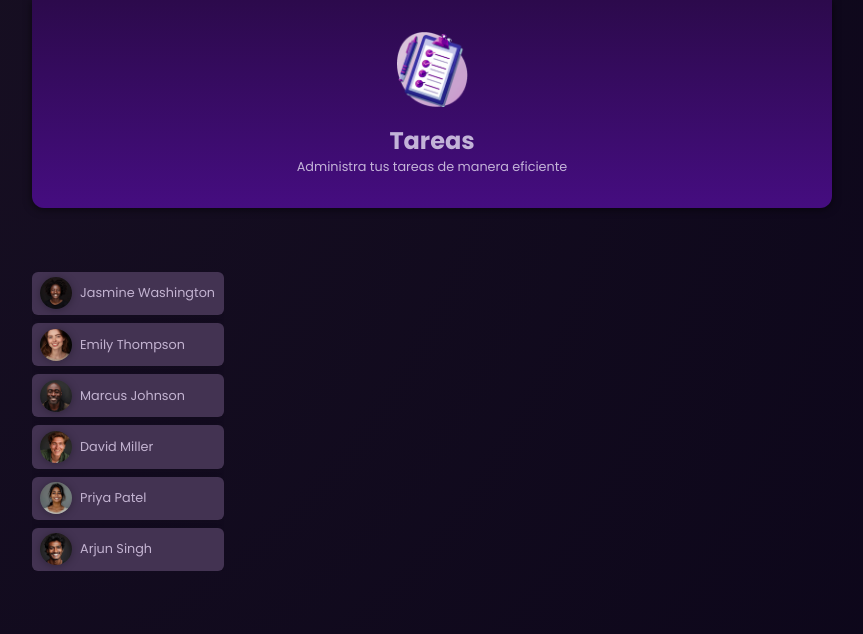
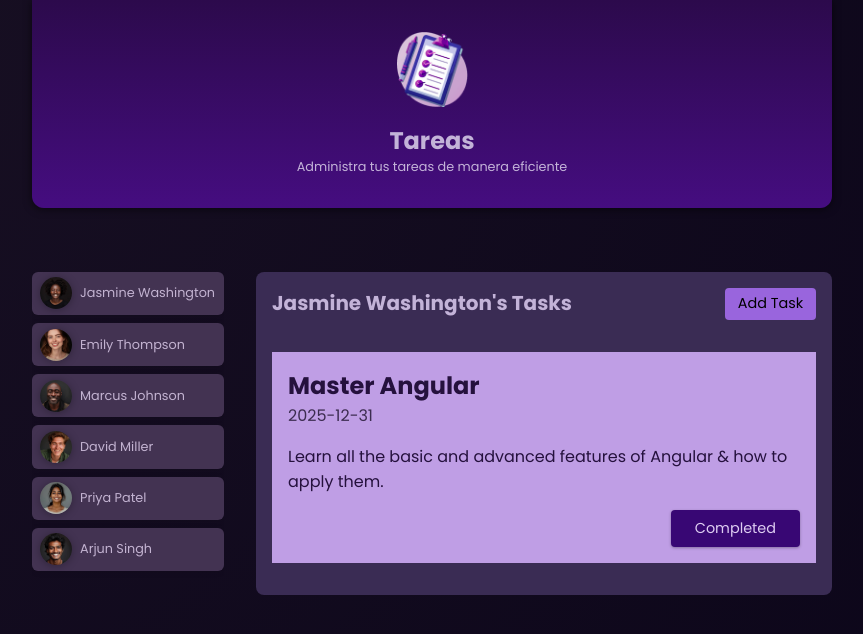
Before and after one commit to manurgz10/angular_course, an Angular app in the folder 01-starting-project/: page / in a window 1280 px wide. Both pictures are taken after a click on the button "Jasmine Washington". Shown: the top 634 px of the page, without its empty margins (208-1071 px from the left). Built offline with nearby package versions, Linux system fonts and the light colour scheme.

Commit message:
Added Task Component and display tasks for each user

```diff
--- a/01-starting-project/src/app/app.component.html
+++ b/01-starting-project/src/app/app.component.html
@@ -1,7 +1,7 @@
 <app-header />
 <main>
     <ul id="users">
-        @for (user of users; track $index) {
+        @for (user of users; track user.id) {
         <li>
             <app-user (select)="onSelectUser($event)" [user]="users[$index]" />
         </li>
@@ -9,5 +9,10 @@
         <p>No users found.</p>
         }
     </ul>
-
+    @if (idUser) {
+        <app-tasks [id]="idUser"/>
+    }
+    @else {
+        <p id="fallback">Selecciona un usuario para ver sus tareas.</p>
+    }
 </main>
--- a/01-starting-project/src/app/app.component.ts
+++ b/01-starting-project/src/app/app.component.ts
@@ -2,18 +2,19 @@ import { Component } from '@angular/core';
 import { HeaderComponent } from './header/header.component';
 import { UserComponent } from "./user/user.component";
 import { DUMMY_USERS } from './dummy-users';
+import { TasksComponent } from './tasks/tasks.component';
 
 @Component({
     selector: 'app-root',
     standalone: true,
     templateUrl: './app.component.html',
     styleUrl: './app.component.css',
-    imports: [HeaderComponent, UserComponent]
+    imports: [HeaderComponent, UserComponent, TasksComponent]
 })
 export class AppComponent {
     users = DUMMY_USERS;
-
+    idUser?: string;
     onSelectUser(id: string) {
-        console.log('Selected user with id ' + id);
+        this.idUser = id;
       }
 }
--- /dev/null
+++ b/01-starting-project/src/app/dummy-tasks.ts
@@ -0,0 +1,25 @@
+export const dummyTasks = [
+    {
+      id: 't1',
+      userId: 'u1',
+      title: 'Master Angular',
+      summary:
+        'Learn all the basic and advanced features of Angular & how to apply them.',
+      dueDate: '2025-12-31',
+    },
+    {
+      id: 't2',
+      userId: 'u3',
+      title: 'Build first prototype',
+      summary: 'Build a first prototype of the online shop website',
+      dueDate: '2024-05-31',
+    },
+    {
+      id: 't3',
+      userId: 'u3',
+      title: 'Prepare issue template',
+      summary:
+        'Prepare and describe an issue template which will help with project management',
+      dueDate: '2024-06-15',
+    },
+  ]
--- /dev/null
+++ b/01-starting-project/src/app/task/task.component.css
@@ -0,0 +1,37 @@
+article {
+    padding: 1rem;
+    color: #25113d;
+    background-color: #bf9ee5;
+  }
+
+  h2 {
+    margin: 0;
+  }
+
+  time {
+    color: #3c2c50;
+  }
+
+  .actions {
+    text-align: right;
+    margin: 0;
+  }
+
+  .actions button {
+    font: inherit;
+    font-size: 0.9rem;
+    cursor: pointer;
+    background-color: #380774;
+    color: #decdf2;
+    border-radius: 4px;
+    padding: 0.5rem 1.5rem;
+    border: none;
+    box-shadow: 0 1px 3px rgba(0, 0, 0, 0.3);
+    transition: all 0.3s ease;
+  }
+
+  .actions button:hover,
+  .actions button:active {
+    background-color: #4a0774;
+    box-shadow: 0 1px 6px rgba(0, 0, 0, 0.3);
+  }
--- /dev/null
+++ b/01-starting-project/src/app/task/task.component.html
@@ -0,0 +1,17 @@
+<article>
+    <h2>
+        {{task()?.title}}
+    </h2>
+    <time>
+        {{task()?.dueDate}}
+    </time>
+    <p>
+        {{task()?.summary}}
+    </p>
+    <p class="actions">
+        <button>
+            Completed
+        </button>
+    </p>
+
+</article>
--- /dev/null
+++ b/01-starting-project/src/app/task/task.component.ts
@@ -0,0 +1,20 @@
+import { Component, input } from '@angular/core';
+
+interface Task {
+  id: string,
+  userId: string,
+  title: string,
+  summary: string,
+  dueDate: string,
+}
+
+@Component({
+  selector: 'app-task',
+  standalone: true,
+  imports: [],
+  templateUrl: './task.component.html',
+  styleUrl: './task.component.css'
+})
+export class TaskComponent {
+  task = input<Task>();
+}
--- /dev/null
+++ b/01-starting-project/src/app/tasks/tasks.component.css
@@ -0,0 +1,63 @@
+#tasks {
+    padding: 1rem;
+    border-radius: 8px;
+    max-height: 60vh;
+    overflow: auto;
+    background-color: #3a2c54;
+  }
+
+  header {
+    display: flex;
+    justify-content: space-between;
+    align-items: flex-start;
+    margin-bottom: 2rem;
+    gap: 1rem;
+  }
+
+  h2 {
+    margin: 0;
+    font-size: 0.9rem;
+    width: 60%;
+    text-wrap: balance;
+  }
+
+  menu {
+    margin: 0;
+    padding: 0;
+  }
+
+  menu button {
+    font: inherit;
+    cursor: pointer;
+    background-color: #9965dd;
+    border-radius: 4px;
+    border: none;
+    padding: 0.35rem 0.8rem;
+    font-size: 0.9rem;
+  }
+
+  menu button:hover,
+  menu button:active {
+    background-color: #a565dd
+  }
+
+  ul {
+    list-style: none;
+    margin: 1rem 0;
+    padding: 0;
+    display: flex;
+    flex-direction: column;
+    gap: 1rem;
+    max-height: 50vh;
+    overflow: auto;
+  }
+
+  @media (min-width: 768px) {
+    h2 {
+      font-size: 1.25rem;
+    }
+
+    menu {
+      width: auto;
+    }
+  }
--- /dev/null
+++ b/01-starting-project/src/app/tasks/tasks.component.html
@@ -0,0 +1,24 @@
+<section id="tasks">
+    <header>
+        <h2>
+            {{selectedUser}}'s Tasks
+        </h2>
+        <menu>
+            <button>
+                Add Task
+            </button>
+        </menu>
+    </header>
+    <ul>
+        @for (task of userTasks; track task.id) {
+        <li>
+            <app-task [task]="task" />
+        </li>
+        }
+        @empty {
+        <p>
+            No se han encontrado tasks.
+        </p>
+        }
+    </ul>
+</section>
--- /dev/null
+++ b/01-starting-project/src/app/tasks/tasks.component.ts
@@ -0,0 +1,28 @@
+import { Component, input } from '@angular/core';
+import { DUMMY_USERS } from '../dummy-users';
+import { TaskComponent } from '../task/task.component';
+import { dummyTasks } from '../dummy-tasks';
+
+@Component({
+  selector: 'app-tasks',
+  standalone: true,
+  imports: [TaskComponent],
+  templateUrl: './tasks.component.html',
+  styleUrl: './tasks.component.css'
+})
+export class TasksComponent {
+  id = input<string>();
+  tasks = dummyTasks;
+
+  get selectedUser() {
+    return DUMMY_USERS.find(user => user.id === this.id())?.name!;
+  }
+
+  get selectedId() {
+    return DUMMY_USERS.find(user => user.id === this.id())?.id!;
+  }
+
+  get userTasks() {
+    return this.tasks.filter(task => task.userId === this.selectedId);
+  }
+}
```
